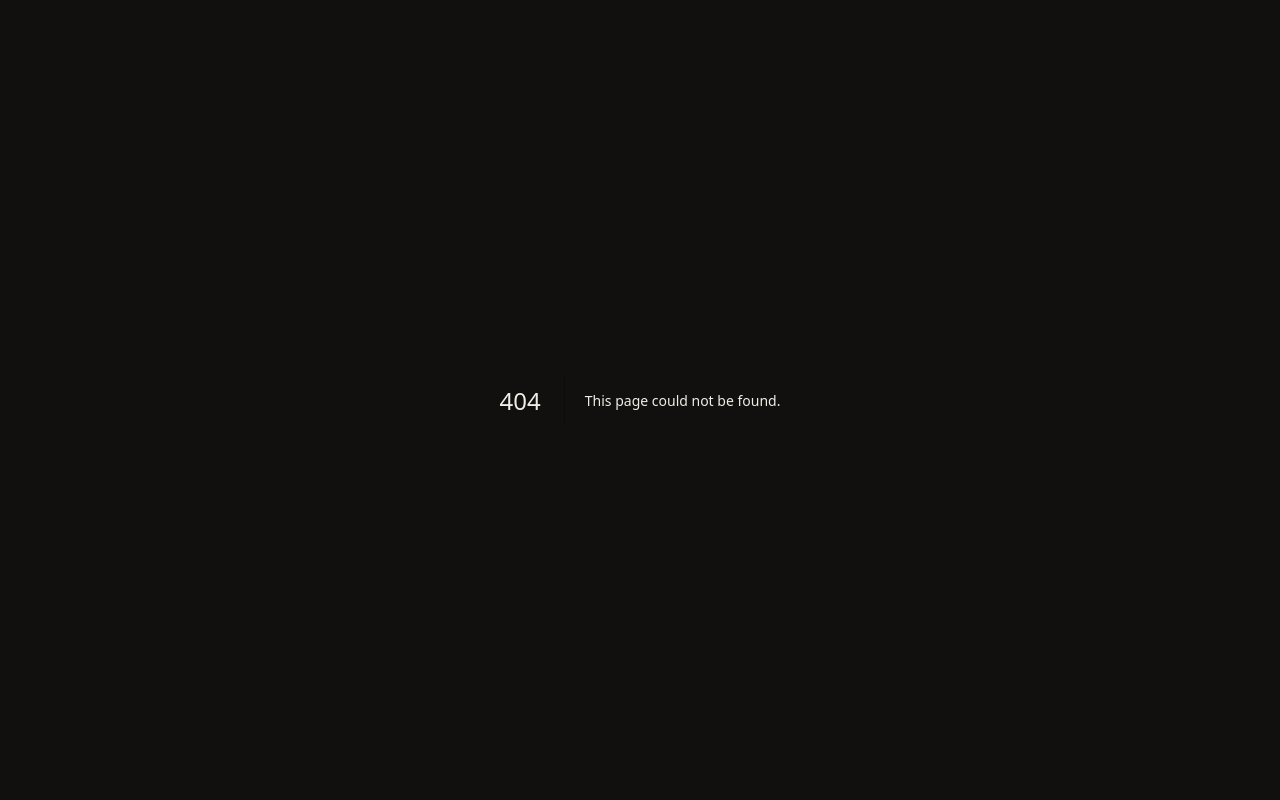
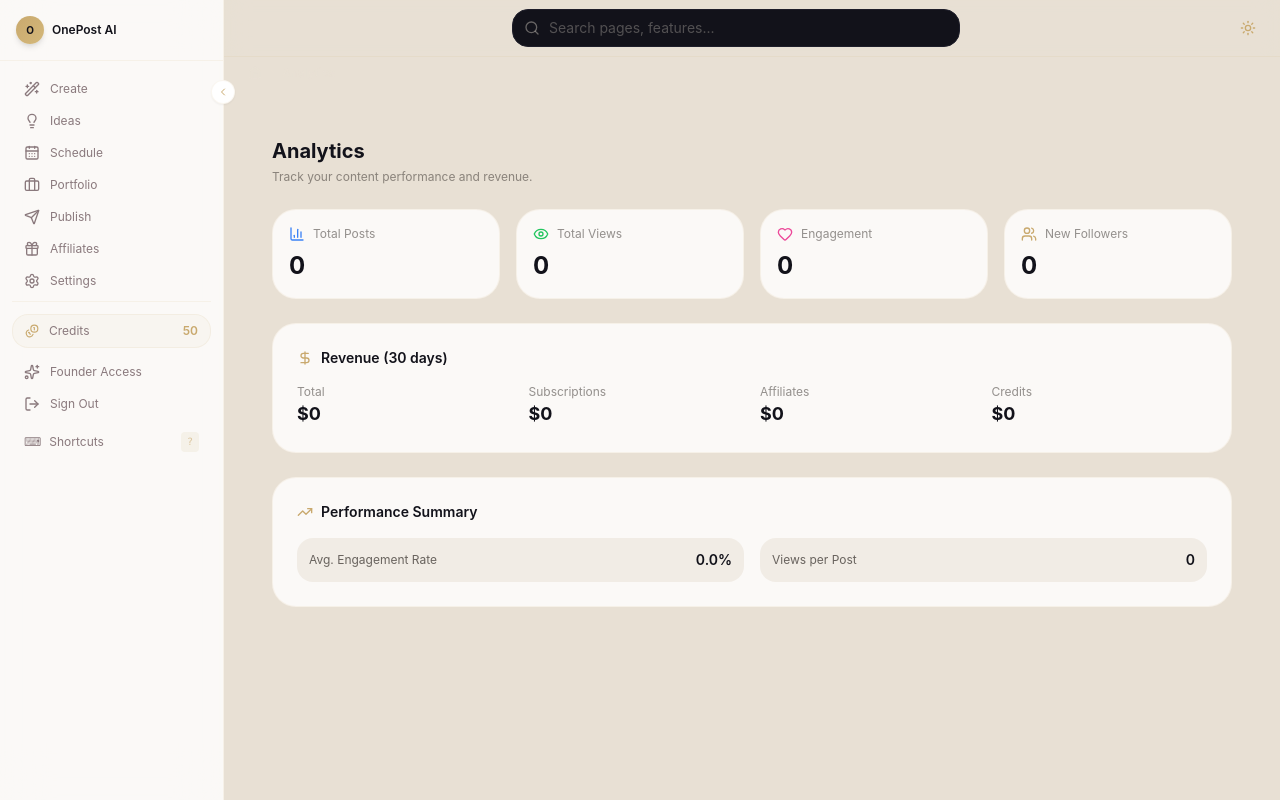
Before and after one commit to AureaHavenTech/OnePostAi, a Next.js app: page /dashboard/analytics in a window 1280 px wide. Before the commit this address had no page. Built offline with nearby package versions, Linux system fonts and the light colour scheme.

Commit message:
fix: create analytics dashboard page — was missing page.tsx (only had skeleton)

```diff
--- /dev/null
+++ b/src/app/dashboard/analytics/page.tsx
@@ -0,0 +1,151 @@
+"use client";
+
+import React, { useState, useEffect } from "react";
+import { BarChart3, TrendingUp, DollarSign, Users, Eye, Heart, Share2 } from "lucide-react";
+
+interface AnalyticsData {
+  overview?: { totalPosts: number; totalViews: number; totalEngagement: number; followerGrowth: number };
+  revenue?: { total: number; subscriptions: number; affiliates: number; credits: number };
+  performance?: { byPlatform: Record<string, { posts: number; views: number; engagement: number }> };
+}
+
+export default function AnalyticsPage() {
+  const [data, setData] = useState<AnalyticsData | null>(null);
+  const [loading, setLoading] = useState(true);
+  const [error, setError] = useState("");
+
+  useEffect(() => {
+    loadAnalytics();
+  }, []);
+
+  async function loadAnalytics() {
+    try {
+      const [overviewRes, revenueRes] = await Promise.all([
+        fetch("/api/analytics/overview").then(r => r.ok ? r.json() : null),
+        fetch("/api/analytics/revenue?days=30").then(r => r.ok ? r.json() : null),
+      ]);
+      setData({
+        overview: overviewRes,
+        revenue: revenueRes,
+      });
+    } catch (e) {
+      setError("Could not load analytics");
+    } finally {
+      setLoading(false);
+    }
+  }
+
+  if (loading) {
+    return (
+      <div className="p-6 animate-pulse space-y-6">
+        <div className="h-8 w-48 bg-gold/10 rounded" />
+        <div className="grid grid-cols-1 sm:grid-cols-2 lg:grid-cols-4 gap-4">
+          {[...Array(4)].map((_, i) => (
+            <div key={i} className="h-32 bg-white/20 rounded-xl" />
+          ))}
+        </div>
+        <div className="h-64 bg-white/20 rounded-xl" />
+      </div>
+    );
+  }
+
+  if (error) {
+    return (
+      <div className="p-6 text-center">
+        <BarChart3 className="w-12 h-12 text-gold/30 mx-auto mb-3" />
+        <p className="text-charcoal/50 text-sm">{error}</p>
+        <p className="text-charcoal/30 text-xs mt-1">Analytics will appear once you start posting.</p>
+      </div>
+    );
+  }
+
+  const overview = data?.overview;
+  const revenue = data?.revenue;
+
+  return (
+    <div className="p-6 space-y-6">
+      <div>
+        <h1 className="text-xl font-bold text-dark font-[family-name:var(--font-heading)]">Analytics</h1>
+        <p className="text-xs text-charcoal/50 mt-1">Track your content performance and revenue.</p>
+      </div>
+
+      {/* Overview Cards */}
+      <div className="grid grid-cols-1 sm:grid-cols-2 lg:grid-cols-4 gap-4">
+        {[
+          { label: "Total Posts", value: overview?.totalPosts ?? 0, icon: BarChart3, color: "text-blue-500" },
+          { label: "Total Views", value: overview?.totalViews ?? 0, icon: Eye, color: "text-green-500", format: true },
+          { label: "Engagement", value: overview?.totalEngagement ?? 0, icon: Heart, color: "text-pink-500", format: true },
+          { label: "New Followers", value: overview?.followerGrowth ?? 0, icon: Users, color: "text-gold", format: true },
+        ].map((card) => (
+          <div key={card.label} className="bg-white/80 border border-gold/10 rounded-xl p-4">
+            <div className="flex items-center gap-2 mb-2">
+              <card.icon className={`w-4 h-4 ${card.color}`} />
+              <span className="text-xs text-charcoal/50">{card.label}</span>
+            </div>
+            <p className="text-2xl font-bold text-dark">
+              {card.format ? (card.value as number).toLocaleString() : card.value}
+            </p>
+          </div>
+        ))}
+      </div>
+
+      {/* Revenue */}
+      <div className="bg-white/80 border border-gold/10 rounded-xl p-6">
+        <h2 className="text-sm font-semibold text-dark mb-4 flex items-center gap-2">
+          <DollarSign className="w-4 h-4 text-gold" />
+          Revenue (30 days)
+        </h2>
+        {revenue ? (
+          <div className="grid grid-cols-2 sm:grid-cols-4 gap-4">
+            <div>
+              <p className="text-xs text-charcoal/50">Total</p>
+              <p className="text-lg font-bold text-dark">${(revenue.total ?? 0).toLocaleString()}</p>
+            </div>
+            <div>
+              <p className="text-xs text-charcoal/50">Subscriptions</p>
+              <p className="text-lg font-bold text-dark">${(revenue.subscriptions ?? 0).toLocaleString()}</p>
+            </div>
+            <div>
+              <p className="text-xs text-charcoal/50">Affiliates</p>
+              <p className="text-lg font-bold text-dark">${(revenue.affiliates ?? 0).toLocaleString()}</p>
+            </div>
+            <div>
+              <p className="text-xs text-charcoal/50">Credits</p>
+              <p className="text-lg font-bold text-dark">${(revenue.credits ?? 0).toLocaleString()}</p>
+            </div>
+          </div>
+        ) : (
+          <p className="text-xs text-charcoal/40">No revenue data yet.</p>
+        )}
+      </div>
+
+      {/* Performance by Platform */}
+      {overview && (
+        <div className="bg-white/80 border border-gold/10 rounded-xl p-6">
+          <h2 className="text-sm font-semibold text-dark mb-4 flex items-center gap-2">
+            <TrendingUp className="w-4 h-4 text-gold" />
+            Performance Summary
+          </h2>
+          <div className="grid grid-cols-1 sm:grid-cols-2 gap-4">
+            <div className="flex justify-between items-center p-3 bg-cream/50 rounded-lg">
+              <span className="text-xs text-charcoal/70">Avg. Engagement Rate</span>
+              <span className="text-sm font-semibold text-dark">
+                {overview.totalPosts > 0
+                  ? ((overview.totalEngagement / overview.totalPosts) * 100).toFixed(1)
+                  : "0.0"}%
+              </span>
+            </div>
+            <div className="flex justify-between items-center p-3 bg-cream/50 rounded-lg">
+              <span className="text-xs text-charcoal/70">Views per Post</span>
+              <span className="text-sm font-semibold text-dark">
+                {overview.totalPosts > 0
+                  ? Math.round(overview.totalViews / overview.totalPosts).toLocaleString()
+                  : "0"}
+              </span>
+            </div>
+          </div>
+        </div>
+      )}
+    </div>
+  );
+}
```
